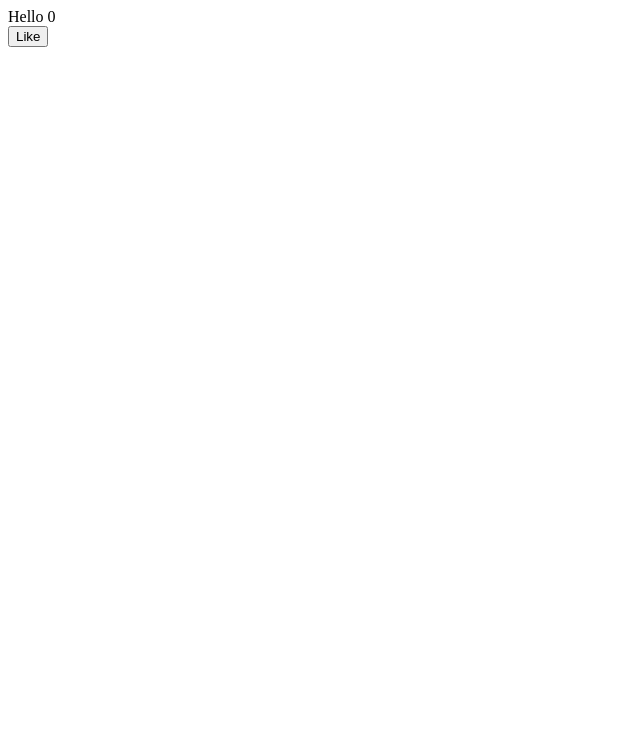
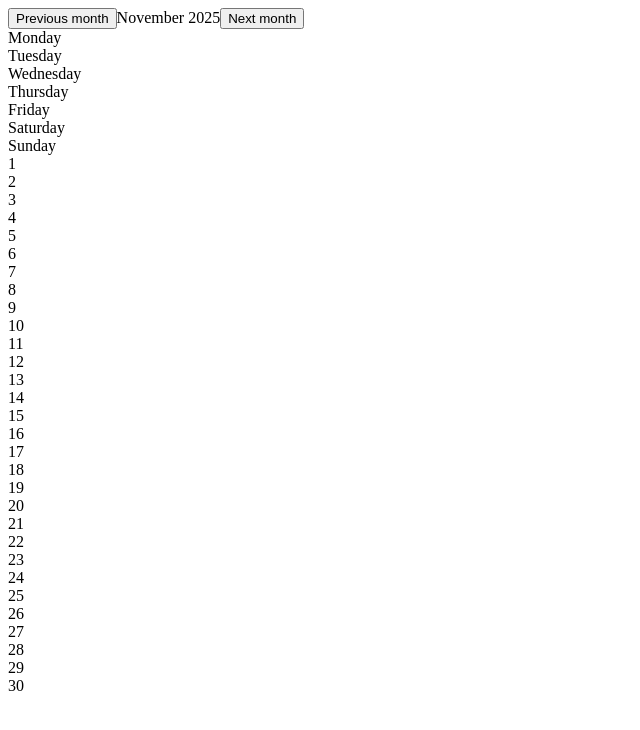
Before and after one commit to brearey/nadejda, a Vue app: page / in a window 1280 px wide. Shown: the top 730 px of the page, without its empty margins (0-640 px from the left). Built offline with nearby package versions, Linux system fonts and the light colour scheme; the HTML template or start-up script is replaced by a standard one.

Commit message:
layout done

```diff
--- a/src/components/calendar-component.vue
+++ b/src/components/calendar-component.vue
@@ -1,19 +1,34 @@
 <template>
-  <div>Hello {{ like }}</div>
-  <button v-on:click="addLike">Like</button>
+  <div class="container">
+    <div class="header">
+      <button>Previous month</button>
+      <span>November 2025</span>
+      <button>Next month</button>
+    </div>
+    <div class="grid">
+      <div class="week-days">
+        <div v-for="weekDay in weekDays" :key="weekDay">{{weekDay}}</div>
+      </div>
+      <div class="month-days">
+        <div v-for="(monthDay, idx) in monthDays" :key="idx">
+          {{ monthDay }}
+        </div>
+      </div>
+    </div>
+  </div>
 </template>
 
 <script lang="ts">
 export default {
   data() {
     return {
-      like: 0,
+      weekDays: ['Monday', 'Tuesday', 'Wednesday', 'Thursday', 'Friday', 'Saturday', 'Sunday'],
+      monthDays: [
+        1, 2, 3, 4, 5, 6, 7, 8, 9, 10, 11, 12, 13, 14, 15, 16, 17, 18, 19, 20, 21, 22, 23, 24, 25,
+        26, 27, 28, 29, 30,
+      ],
     }
   },
-  methods: {
-    addLike() {
-      this.like++
-    },
-  },
+  methods: {},
 }
 </script>
```
